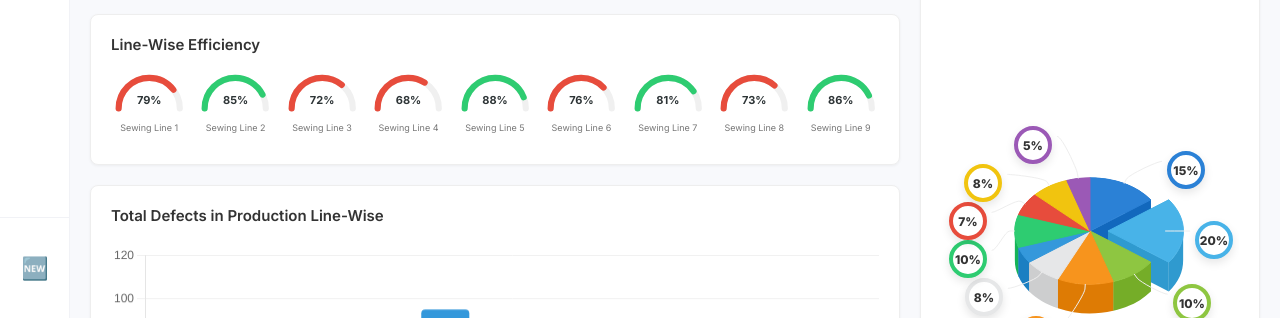
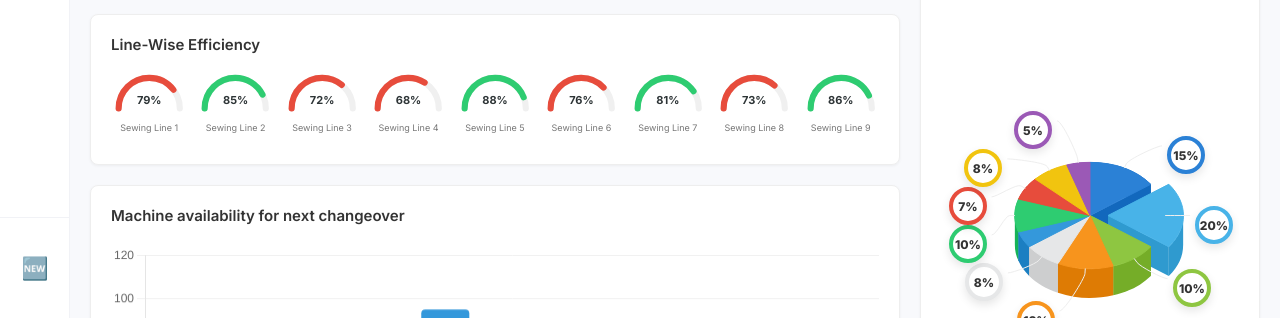
Before and after one commit to bloodlust00/changexd, a plain HTML site: page index.html in a window 1280 px wide. Shown: the part 482-800 px from the top of the page. Drawn offline with nearby package versions, Linux system fonts and the light colour scheme; sample sign-in values are in the browser's storage.

Commit message:
pie chart update

```diff
--- a/index.html
+++ b/index.html
@@ -208,9 +208,9 @@
                         </div>
                     </div>
 
-                    <!-- Total Defects Card -->
+                    <!-- Machine Availability Card -->
                     <div class="content-card">
-                        <h2 class="card-title">Total Defects in Production Line-Wise</h2>
+                        <h2 class="card-title">Machine availability for next changeover</h2>
                         <div style="height: 220px;">
                             <canvas id="defectsChart"></canvas>
                         </div>
--- a/script.js
+++ b/script.js
@@ -303,7 +303,7 @@ document.addEventListener('DOMContentLoaded', function() {
         });
     }
 
-    // Total Defects Chart (Main)
+    // Machine Availability Chart (Main)
     const defectsCanvas = document.getElementById('defectsChart');
     if (defectsCanvas) {
         const defectsCtx = defectsCanvas.getContext('2d');
@@ -312,7 +312,7 @@ document.addEventListener('DOMContentLoaded', function() {
             data: {
                 labels: ['1', '2', '3', '4', '5', '6', '7', '8', '9', '10', '11'],
                 datasets: [{
-                    label: 'Defects',
+                    label: 'Availability (%)',
                     data: [60, 65, 85, 75, 95, 62, 88, 60, 75, 82, 65],
                     backgroundColor: colors.blue,
                     borderRadius: 4
@@ -382,6 +382,8 @@ document.addEventListener('DOMContentLoaded', function() {
                         enabled: true,
                         verticalAlign: 'bottom',
                         layout: 'horizontal',
+                        align: 'center',
+                        itemWidth: 150, // Force 2 columns if width is ~300px
                         itemStyle: {
                             fontSize: '10px',
                             fontWeight: '600',
@@ -395,7 +397,7 @@ document.addEventListener('DOMContentLoaded', function() {
                             cursor: 'pointer',
                             depth: 55,
                             size: '85%', // Reduced slightly to prevent bubbles from hitting card edges
-                            center: ['50%', '40%'],
+                            center: ['50%', '35%'], // Shifted up more to accommodate 2-column legend
                             showInLegend: true,
                             dataLabels: {
                                 enabled: true,
@@ -428,19 +430,18 @@ document.addEventListener('DOMContentLoaded', function() {
                     series: [{
                         name: 'Delays',
                         data: [
-                            { name: 'Machine Failure', y: 15, color: '#2b81d6' },
+                            { name: 'machine breakdown', y: 15, color: '#2b81d6' },
                             { name: 'Material Shortage', y: 20, color: '#48b3e8', sliced: true, selected: true },
                             { name: 'Operator Delay', y: 10, color: '#8ec641' },
                             { name: 'Quality Check', y: 12, color: '#f7941d' },
                             { name: 'Tool Missing', y: 8, color: '#e6e7e8' },
                             { name: 'Power Outage', y: 5, color: '#3498db' },
                             { name: 'Schedule Change', y: 10, color: '#2ecc71' },
-                            { name: 'Maintenance', y: 7, color: '#e74c3c' },
-                            { name: 'Supervisor Sync', y: 8, color: '#f1c40f' },
+                            { name: 'pressure foot setting', y: 7, color: '#e74c3c' },
+                            { name: 'operator learning curve', y: 8, color: '#f1c40f' },
                             { name: 'Other', y: 5, color: '#9b59b6' }
                         ]
-                    }],
-                    credits: { enabled: false },
+                    }],                    credits: { enabled: false },
                     exporting: { enabled: false }
                 });
             } catch (err) {
```
